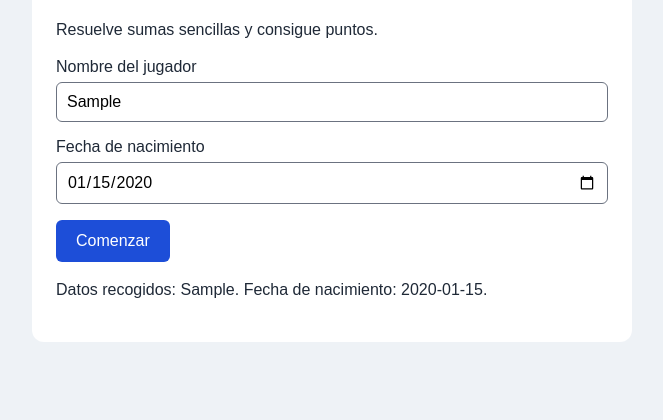
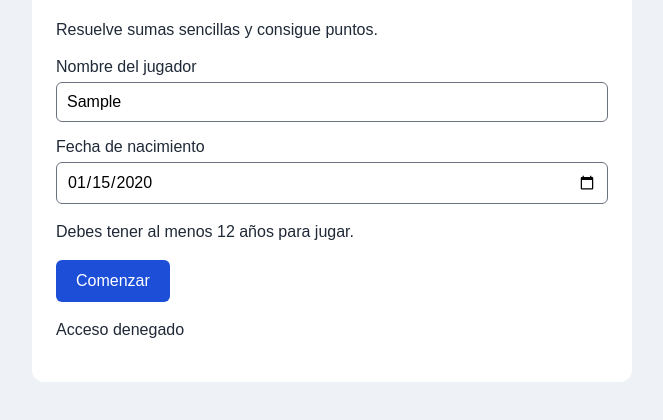
Before and after one commit to rubencollado2004-hub/juego-unidad-3, a plain HTML site: page index.html in a window 1280 px wide. Both pictures are taken after typing "Sample", "2020-01-15" into the empty fields and a click on the button "Comenzar". Shown: the part 128-548 px from the top of the page, without its empty margins (308-971 px from the left). Drawn offline with Linux system fonts and the light colour scheme.

Commit message:
Validar nombre, fecha de nacimiento y edad mínima de 12 años

```diff
--- a/index.html
+++ b/index.html
@@ -17,13 +17,15 @@
 
         <!-- Cada label se une a su campo mediante for e id.
              required indica que el campo no puede quedar vacío. -->
-        <form id="formulario-jugador">
+        <!-- novalidate deja la validación a JavaScript para mostrar nuestro mensaje. -->
+        <form id="formulario-jugador" novalidate>
             <label for="nombre">Nombre del jugador</label>
             <input id="nombre" type="text" required>
 
             <label for="fecha-nacimiento">Fecha de nacimiento</label>
             <input id="fecha-nacimiento" type="date" required>
 
+            <p>Debes tener al menos 12 años para jugar.</p>
             <button id="boton-inicio" type="submit">Comenzar</button>
         </form>
 
--- a/juego.js
+++ b/juego.js
@@ -1,20 +1,73 @@
 "use strict";
 
-// Buscamos los elementos del HTML por su id.
-// defer permite hacerlo cuando el formulario ya está creado.
+// defer hace que este código se ejecute después de crear los elementos del HTML.
 const formularioJugador = document.getElementById("formulario-jugador");
 const campoNombre = document.getElementById("nombre");
 const campoFecha = document.getElementById("fecha-nacimiento");
 const mensaje = document.getElementById("mensaje");
+const EDAD_MINIMA = 12;
 
-function recogerDatos(evento) {
-    // Evita que el envío del formulario recargue la página.
+// Guardaremos estos datos solo cuando el perfil sea válido.
+// let permite cambiar su valor; const se utiliza para valores que no reasignamos.
+let nombreJugador = "";
+let edadJugador = 0;
+
+function calcularEdad(nacimiento, hoy) {
+    // Primero restamos los años. Luego comprobamos si ya ha cumplido años.
+    let edad = hoy.getFullYear() - nacimiento.getFullYear();
+    const mesActual = hoy.getMonth();
+    const mesNacimiento = nacimiento.getMonth();
+
+    // Si su cumpleaños todavía no ha llegado, restamos un año.
+    if (mesActual < mesNacimiento ||
+        (mesActual === mesNacimiento && hoy.getDate() < nacimiento.getDate())) {
+        edad = edad - 1;
+    }
+
+    return edad;
+}
+
+function validarPerfil(evento) {
+    // Evita que el formulario recargue la página al pulsar Comenzar o Enter.
     evento.preventDefault();
 
-    // value lee lo escrito en cada campo. textContent lo muestra como texto.
-    mensaje.textContent = "Datos recogidos: " + campoNombre.value +
-        ". Fecha de nacimiento: " + campoFecha.value + ".";
+    // trim elimina los espacios de los extremos: "   " se convierte en "".
+    const nombre = campoNombre.value.trim();
+    const fecha = campoFecha.value;
+
+    // Empezamos denegando el acceso. Solo lo permitimos si pasan todas las pruebas.
+    mensaje.textContent = "Acceso denegado";
+
+    if (nombre === "" || fecha === "" || !campoFecha.validity.valid) {
+        return; // Termina la función: no seguimos con un dato vacío o incorrecto.
+    }
+
+    // El campo date devuelve año-mes-día. Añadimos la hora para usar la fecha local.
+    const nacimiento = new Date(fecha + "T00:00:00");
+    const hoy = new Date();
+    hoy.setHours(0, 0, 0, 0); // Quitamos la hora para comparar solo los días.
+
+    // isNaN detecta una fecha que JavaScript no ha podido interpretar.
+    // La comparación del día también rechaza fechas como el 30 de febrero,
+    // que JavaScript puede convertir automáticamente en un día de marzo.
+    const diaEscrito = Number(fecha.slice(8, 10));
+    if (isNaN(nacimiento.getTime()) || nacimiento.getDate() !== diaEscrito ||
+        nacimiento >= hoy) {
+        return; // Rechazamos fechas imposibles, la fecha de hoy y fechas futuras.
+    }
+
+    const edad = calcularEdad(nacimiento, hoy);
+    if (edad < EDAD_MINIMA) {
+        return; // Debe haber cumplido al menos 12 años.
+    }
+
+    // Solo llegamos aquí si todos los datos son correctos.
+    nombreJugador = nombre;
+    edadJugador = edad;
+    formularioJugador.hidden = true;
+    mensaje.textContent = "Acceso permitido. Perfil creado.";
+    // En el próximo avance mostraremos el panel con el nombre y la edad.
 }
 
-// submit funciona tanto al pulsar Comenzar como al pulsar Enter en un campo.
-formularioJugador.addEventListener("submit", recogerDatos);
+// La función se ejecuta al enviar el formulario, no al cargar la página.
+formularioJugador.addEventListener("submit", validarPerfil);
```
Also changed, not shown: 1 other file.
